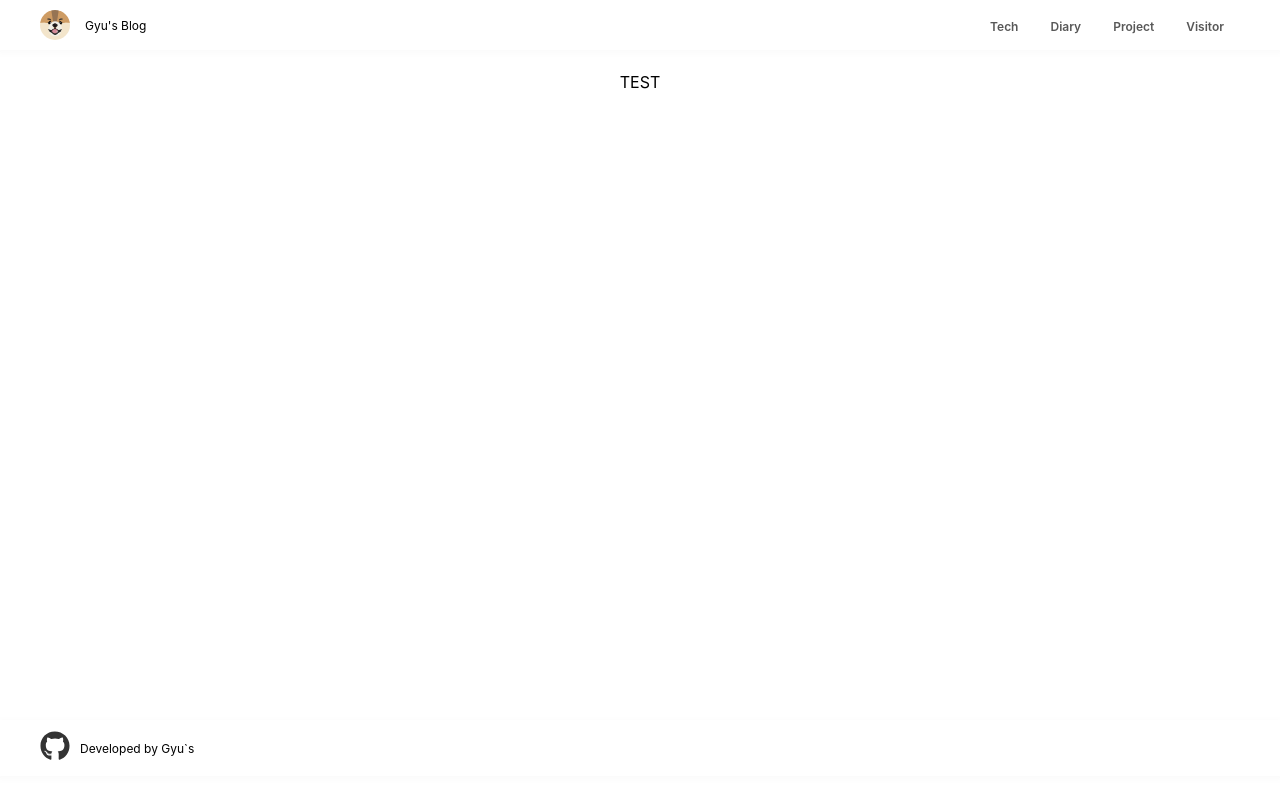
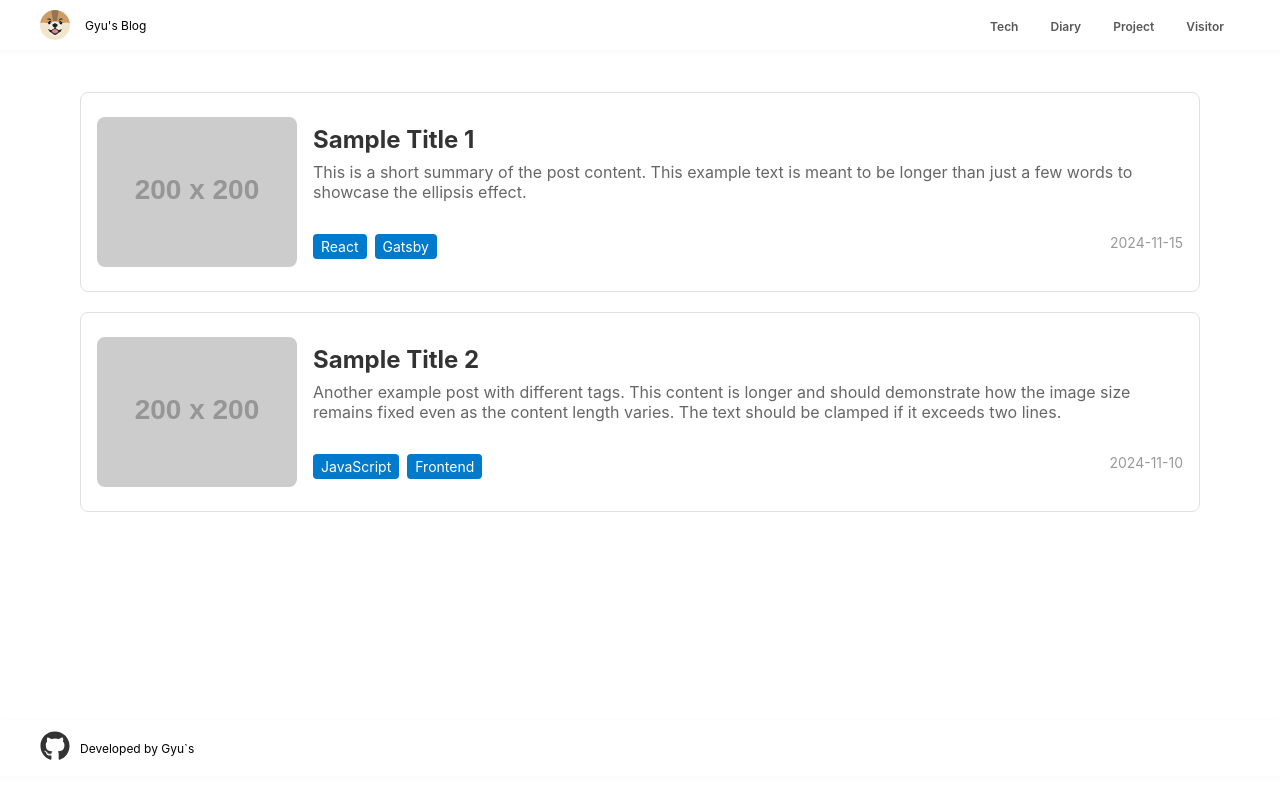
Before and after one commit to leegyuseung/gyus-gatsby-blog, a Gatsby site: page / in a window 1280 px wide. Built offline with nearby package versions, Linux system fonts and the light colour scheme; Gatsby itself is replaced by a stand-in of ours; placeholder pictures from the web are drawn by us; a web font is replaced by a local one.

Commit message:
feat : ListLayout
Tech의 ListLayout 추가

```diff
--- /dev/null
+++ b/src/layout/ListLayout.tsx
@@ -0,0 +1,132 @@
+import React from 'react'
+import styled from '@emotion/styled'
+
+const ListContainer = styled.div`
+  display: flex;
+  flex-direction: column;
+  gap: 20px;
+  width: 100%;
+  padding: 20px 0;
+`
+
+const ItemContainer = styled.div`
+  display: flex;
+  flex-direction: row;
+  align-items: flex-start;
+  padding: 24px 16px;
+  border: 1px solid #e0e0e0;
+  border-radius: 8px;
+  transition: box-shadow 0.3s ease-in-out;
+  min-height: 180px;
+
+  &:hover {
+    box-shadow: 0 4px 12px rgba(0, 0, 0, 0.1);
+  }
+`
+
+const Image = styled.img`
+  width: 200px;
+  height: 150px;
+  object-fit: cover;
+  border-radius: 8px;
+  margin-right: 16px;
+  flex-shrink: 0;
+`
+
+const ContentContainer = styled.div`
+  display: flex;
+  flex-direction: column;
+  flex-grow: 1;
+  height: 100%;
+  justify-content: space-between;
+`
+
+const Title = styled.h2`
+  font-size: 24px;
+  margin: 8px 0;
+  color: #333;
+`
+
+const Content = styled.p`
+  font-size: 16px;
+  color: #666;
+  margin-bottom: 12px;
+
+  display: -webkit-box;
+  -webkit-line-clamp: 2;
+  -webkit-box-orient: vertical;
+  overflow: hidden;
+  text-overflow: ellipsis;
+  max-height: 48px;
+`
+
+const BottomContainer = styled.div`
+  display: flex;
+  justify-content: space-between;
+  margin-top: 20px;
+`
+
+const Tags = styled.div`
+  display: flex;
+  gap: 8px;
+`
+
+const Tag = styled.span`
+  font-size: 14px;
+  color: #fff;
+  background-color: #007acc;
+  padding: 4px 8px;
+  border-radius: 4px;
+`
+
+const Date = styled.span`
+  font-size: 14px;
+  color: #999;
+`
+
+const posts = [
+  {
+    title: 'Sample Title 1',
+    content:
+      'This is a short summary of the post content. This example text is meant to be longer than just a few words to showcase the ellipsis effect.',
+    date: '2024-11-15',
+    tags: ['React', 'Gatsby'],
+    imageUrl: 'https://via.placeholder.com/200',
+  },
+  {
+    title: 'Sample Title 2',
+    content:
+      'Another example post with different tags. This content is longer and should demonstrate how the image size remains fixed even as the content length varies. The text should be clamped if it exceeds two lines.',
+    date: '2024-11-10',
+    tags: ['JavaScript', 'Frontend'],
+    imageUrl: 'https://via.placeholder.com/200',
+  },
+]
+
+const ListLayout = () => {
+  return (
+    <ListContainer>
+      {posts.map((post, index) => (
+        <ItemContainer key={index}>
+          <Image src={post.imageUrl} alt={post.title} />
+          <ContentContainer>
+            <div>
+              <Title>{post.title}</Title>
+              <Content>{post.content}</Content>
+            </div>
+            <BottomContainer>
+              <Tags>
+                {post.tags.map((tag, index) => (
+                  <Tag key={index}>{tag}</Tag>
+                ))}
+              </Tags>
+              <Date>{post.date}</Date>
+            </BottomContainer>
+          </ContentContainer>
+        </ItemContainer>
+      ))}
+    </ListContainer>
+  )
+}
+
+export default ListLayout
--- a/src/pages/index.tsx
+++ b/src/pages/index.tsx
@@ -1,14 +1,11 @@
 import { graphql } from 'gatsby'
 import BaseLayout from '../layout/BaseLayout'
-
-const TEST = () => {
-  return <div>TEST</div>
-}
+import ListLayout from '../layout/ListLayout'
 
 const IndexPage = () => {
   return (
     <BaseLayout>
-      <TEST />
+      <ListLayout />
     </BaseLayout>
   )
 }
```
